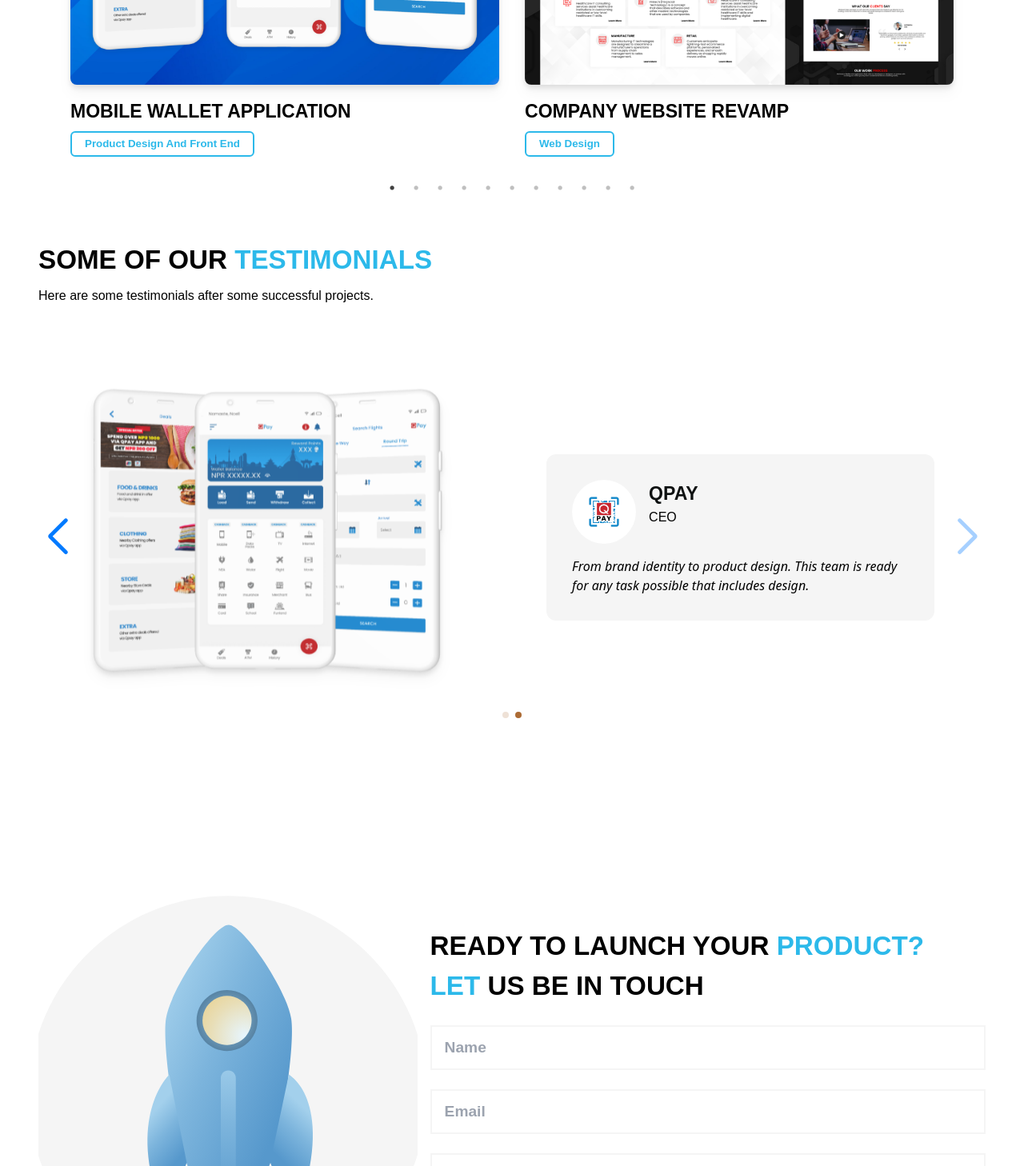
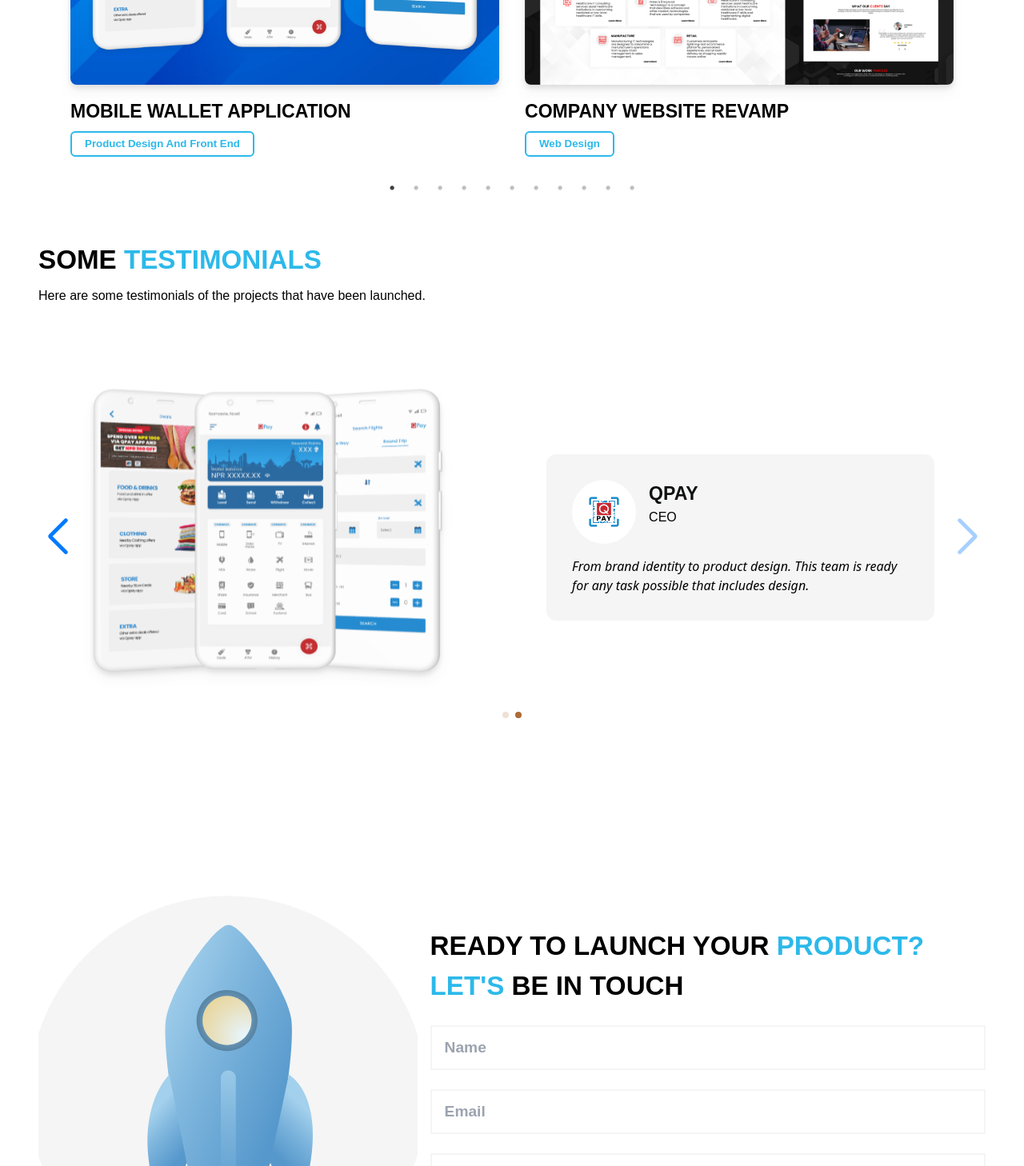
Before and after one commit to UToPiAN1997/utopia_website, a React (Create React App) app: page / in a window 1280 px wide. Shown: the part 2931-4389 px from the top of the page at 80% size. Built offline with nearby package versions, Linux system fonts and the light colour scheme.

Commit message:
Minor change june 26

```diff
--- a/src/components/CTA.jsx
+++ b/src/components/CTA.jsx
@@ -25,7 +25,7 @@ const CTA = () => {
           <h2 className="cheader2 font-extrabold capitalize text-left">
             READY TO LAUNCH YOUR <span className="text-primary">PRODUCT?</span>
             <br />
-            <span className="text-primary">LET</span> US BE IN TOUCH
+            <span className="text-primary">LET'S</span> BE IN TOUCH
           </h2>
           <form className="flex flex-col mt-4">
             <div className="mt-2 flex flex-wrap w-full relative h-14 bg-white border-2 border-accent  items-center mb-4 focus:border-bluegradient1 focus:border-2">
--- a/src/components/Testimonials.jsx
+++ b/src/components/Testimonials.jsx
@@ -11,10 +11,10 @@ const Testimonials = () => {
     >
       <div className="sm:mx-0 mx-2 group-hover:animate-fade-in-up">
         <h2 className="cheader2 font-bold text-left">
-          SOME OF OUR <span className="text-primary">TESTIMONIALS</span>
+          SOME<span className="text-primary"> TESTIMONIALS</span>
         </h2>
         <p className="cpregular font-normal mt-2">
-          Here are some testimonials after some successful projects.
+          Here are some testimonials of the projects that have been launched.
         </p>
       </div>
       <div className="mt-12 ">
```
